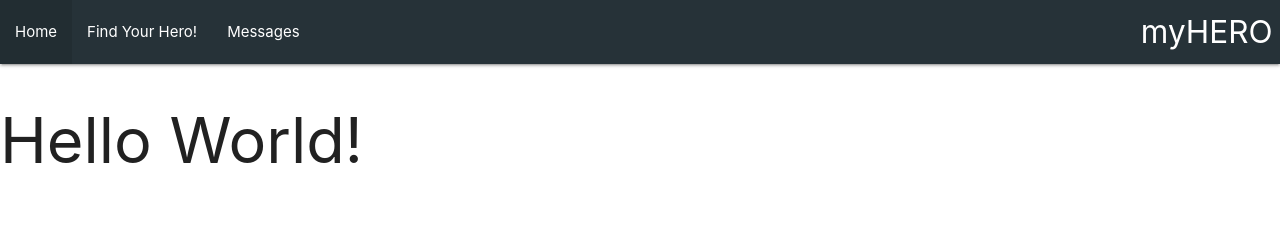
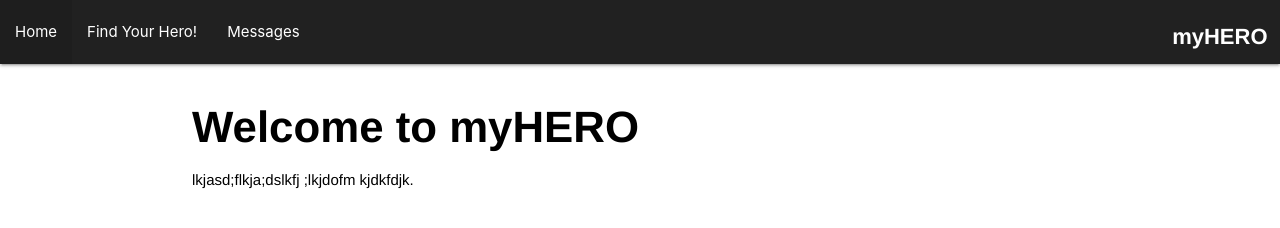
Before and after one commit to pbnjcub/phase-01-project, a plain HTML site: page index.html in a window 1280 px wide. Drawn offline with nearby package versions, Linux system fonts and the light colour scheme.

Commit message:
landing page organized

```diff
--- a/index.html
+++ b/index.html
@@ -4,19 +4,17 @@
     <meta charset="UTF-8">
     <meta http-equiv="X-UA-Compatible" content="IE=edge">
     <meta name="viewport" content="width=device-width, initial-scale=1.0">
-
     <!-- Compiled and minified CSS -->
     <link rel="stylesheet" href="https://cdnjs.cloudflare.com/ajax/libs/materialize/1.0.0/css/materialize.min.css">
-
+    <LINK REL="stylesheet" href="stylesheets/style.css"
     <!-- Compiled and minified JavaScript -->
     <script src="https://cdnjs.cloudflare.com/ajax/libs/materialize/1.0.0/js/materialize.min.js"></script>
-
-    <title>Document</title>
+    <title>myHERO.com</title>
 </head>
 <body>
-    <nav class="blue-grey darken-4">
+    <nav class="grey darken-4">
         <div class="nav-wrapper">
-          <a href="#" class="brand-logo right">myHERO</a>
+            <a href="#" class="brand-logo right" style="padding:5px 5px 5px 5px;color:white;font-family:'Helvetica';font-size:22px;font-weight:bolder">myHERO</a>
           <ul id="nav-mobile" class="left hide-on-med-and-down">
             <li><a href="#">Home</a></li>
             <li><a href="#">Find Your Hero!</a></li>
@@ -24,8 +22,10 @@
           </ul>
         </div>
       </nav>
-    <h1>Hello World!</h1>
-
+      <div class="container" style="padding: 10px 0px">
+        <h3>Welcome to myHERO</h3>
+        <p>lkjasd;flkja;dslkfj ;lkjdofm kjdkfdjk.</p>
+      </div>
 
 
     <script src="javascripts/index.js"></script>
--- a/stylesheets/style.css
+++ b/stylesheets/style.css
@@ -0,0 +1,8 @@
+div.container {
+    font-family: 'Helvetica';
+    color: black
+}
+
+div h3 {
+    font-weight: bolder
+}
```
